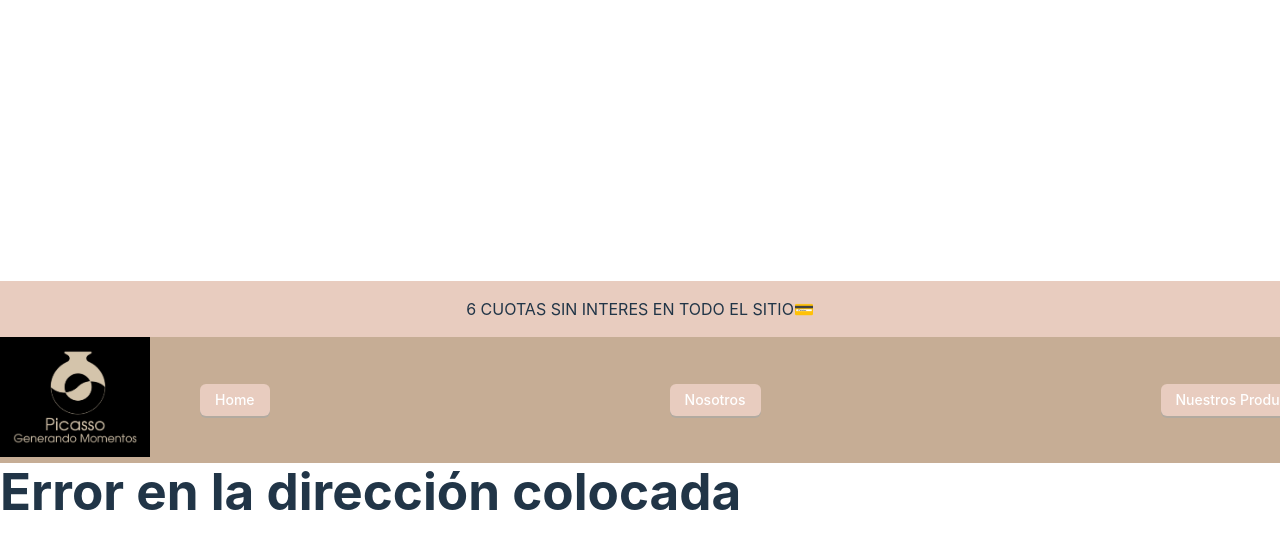
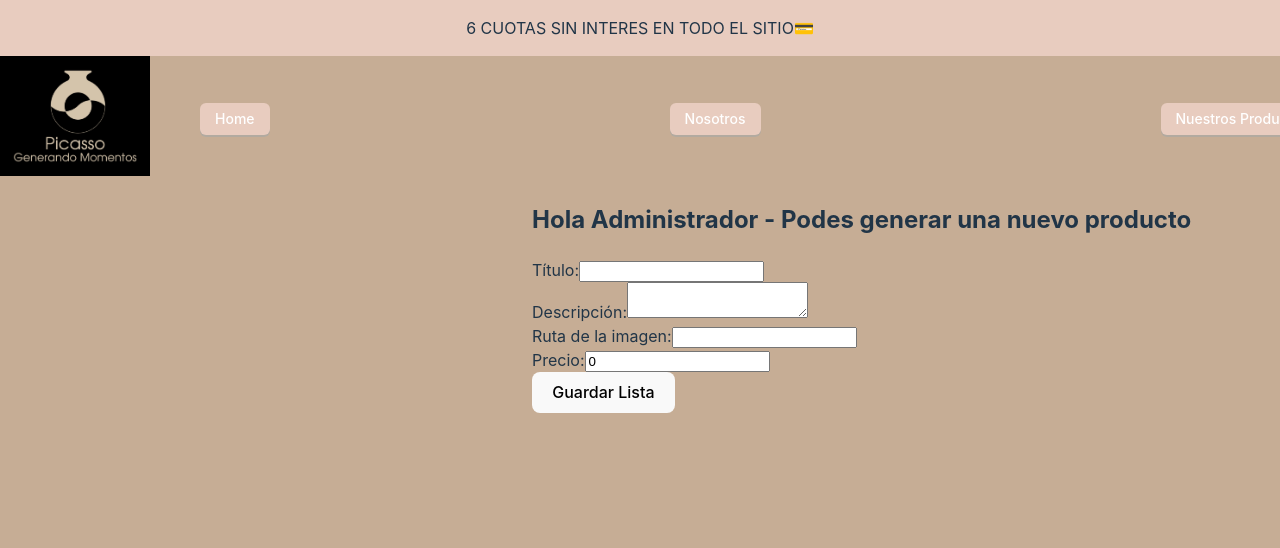
Before and after one commit to edugiorgis/Trabajo-Final---Giorgis-Eduardo---Front, a React (Vite) app: page /register in a window 1280 px wide. Shown: the top 548 px of the page. Built offline with nearby package versions, Linux system fonts and the light colour scheme.

Commit message:
Primer carga

```diff
--- a/src/App.jsx
+++ b/src/App.jsx
@@ -9,6 +9,7 @@ import Buy from "./pages/Buy";
 import Login from "./pages/Login";
 import InitialLogin from "./pages/InitialLogin";
 import Succesful from "./pages/Succesful";
+import Register from "./pages/Register";
 
 function App() {
   return (
@@ -24,6 +25,7 @@ function App() {
             <Route path="login" element={<Login />} />
             <Route path="initiallogin" element={<InitialLogin />} />
             <Route path="succesful" element={<Succesful />} />
+            <Route path="register" element={<Register />} />
           </Route>
         </Routes>
       </div>
--- a/src/AppNew.jsx
+++ b/src/AppNew.jsx
@@ -37,6 +37,7 @@ function AppNew() {
     }
   };
 
+  console.log(products);
   return (
     <>
       <Drawer
--- a/src/pages/Home.jsx
+++ b/src/pages/Home.jsx
@@ -1,5 +1,4 @@
 import React from "react";
-import "../AppNew.jsx";
 import AppNew from "../AppNew.jsx";
 import "../styles.css";
 
--- a/src/pages/Login.jsx
+++ b/src/pages/Login.jsx
@@ -25,9 +25,12 @@ const Login = () => {
         setSuccessMessage(
           "Usuario ingreso sesión con exito - Te estamos redirigiendo"
         );
+        const isAdmin = email === "adm@gmail.com" && password === "adm123";
+
+        const redirectTarget = isAdmin ? "/Register" : "/Succesful";
         setTimeout(() => {
-          navigate("/Succesful");
-        }, 3000);
+          navigate(redirectTarget); // Redirect to appropriate page
+        }, 3000); // Add a delay for visual feedback
       } else {
         setErrorMessage(response.data.error);
       }
--- /dev/null
+++ b/src/pages/Register.jsx
@@ -0,0 +1,112 @@
+import React, { useState } from "react";
+import axios from "axios";
+
+const Register = () => {
+  const [productData, setProductData] = useState({
+    title: "",
+    description: "",
+    imagePath: "",
+    price: 0,
+  });
+  const [errorMessage, setErrorMessage] = useState("");
+  const [successMessage, setSuccessMessage] = useState("");
+
+  const handleSubmit = async (event) => {
+    event.preventDefault();
+
+    if (!productData.title) {
+      setErrorMessage("Todos los campos son requeridos");
+      return;
+    }
+
+    try {
+      const response = await axios.post(
+        "http://localhost:8080/Register",
+        productData
+      );
+
+      if (response.data.success) {
+        setSuccessMessage("Lista creada con éxito");
+        setProductData({ title: "", description: "", imagePath: "", price: 0 });
+      } else {
+        setErrorMessage(response.data.error);
+      }
+    } catch (error) {
+      console.error("Error creating list:", error);
+      setErrorMessage("Error al crear la lista");
+    }
+  };
+
+  return (
+    <div className="Abouttitle">
+      <div className="Abouttile2">
+        <h2>Hola Administrador - Podes generar una nuevo producto</h2>
+        <form onSubmit={handleSubmit}>
+          <div className="form-group">
+            <label htmlFor="title">Título:</label>
+            <input
+              type="text"
+              id="title"
+              value={productData.title}
+              onChange={(e) =>
+                setProductData({ ...productData, title: e.target.value })
+              }
+              required
+            />
+          </div>
+          <div className="form-group">
+            <label htmlFor="description">Descripción:</label>
+            <textarea
+              id="description"
+              value={productData.description}
+              onChange={(e) =>
+                setProductData({ ...productData, description: e.target.value })
+              }
+              required
+            />
+          </div>
+          <div className="form-group">
+            <label htmlFor="imagePath">Ruta de la imagen:</label>
+            <input
+              type="text"
+              id="imagePath"
+              value={productData.imagePath}
+              onChange={(e) =>
+                setProductData({ ...productData, imagePath: e.target.value })
+              }
+              required
+            />
+          </div>
+          <div className="form-group">
+            <label htmlFor="price">Precio:</label>
+            <input
+              type="number"
+              id="price"
+              value={productData.price}
+              onChange={(e) =>
+                setProductData({
+                  ...productData,
+                  price: parseInt(e.target.value),
+                })
+              }
+              required
+            />
+          </div>
+          <button
+            type="submit"
+            className="btn btn-primary"
+            onClick={handleSubmit}
+          >
+            Guardar Lista
+          </button>
+          {errorMessage && <p className="error-message">{errorMessage}</p>}
+          {successMessage && (
+            <p className="success-message">{successMessage}</p>
+          )}
+        </form>
+      </div>
+    </div>
+  );
+};
+
+export default Register;
```
Also changed, not shown: src/Products.jsx (added, +35 -0 lines).
